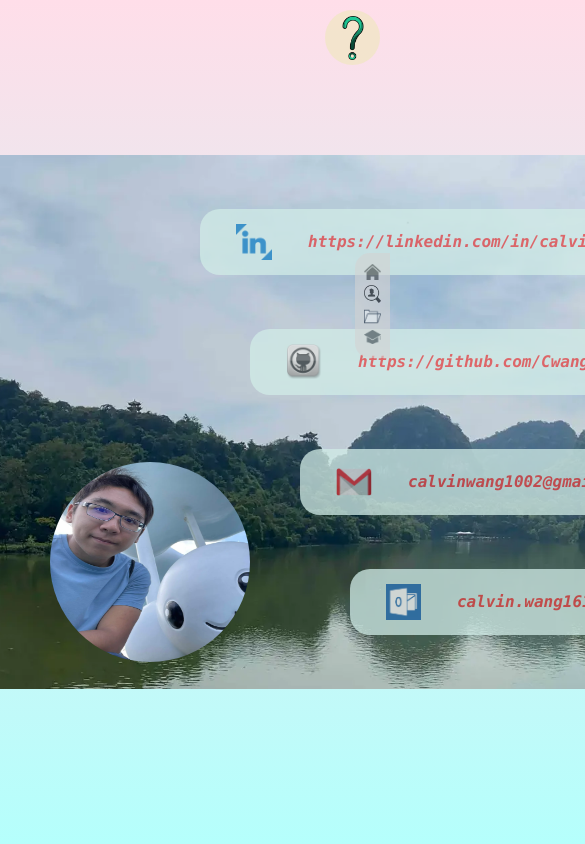
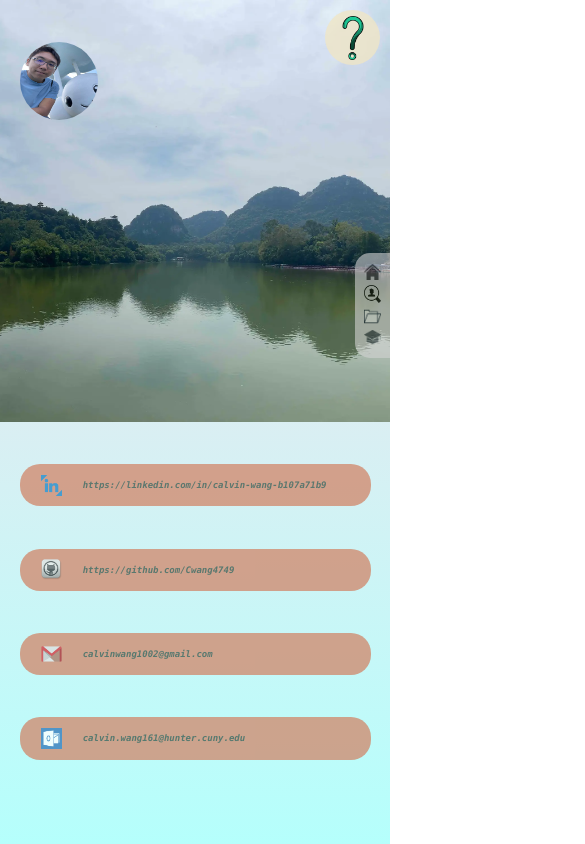
Before and after one commit to Cwang4749/webport, a React (Create React App) app: page /Contact in a window 390 px wide. Shown: the top 844 px of the page, 585 px wide, since content can reach past the window. Built offline with nearby package versions, Linux system fonts and the light colour scheme.

Commit message:
Used media queries to add better responsiveness to Contact page with mobile screens in mind

```diff
--- a/src/components/styles/Contact.css
+++ b/src/components/styles/Contact.css
@@ -4,8 +4,6 @@
     left: 0;
     top: 0;
     width: 100vw;
-    min-width: 1000px;
-    min-height: 500px;
     height: 100vh;
 
     display: flex;
@@ -15,13 +13,12 @@
     background-image: linear-gradient(to bottom, #FFDEE9, #B5FFFC);
 }
 
-/* Basica styling of the business card, responsive width + height to a degree*/
+/* Basic styling of the business card, responsive width + height to a degree*/
 .card {
     display: block;
     position: absolute;
     background-color: rgba(255, 255, 255, 0);
     width: 90vw;
-    min-width: 1000px;
     aspect-ratio: 15/8;
     overflow: hidden;
 }
@@ -53,7 +50,6 @@
     font-family: "Monaco", "Arial";
     font-style: italic;
     font-weight: 600;
-    font-size: clamp(1rem, calc(0.8vw + 1vh), 2.5rem);
     text-wrap: nowrap;
     text-overflow: ellipsis;
     overflow: hidden;
@@ -119,3 +115,65 @@ a {
 #cardprofile:hover {
     box-shadow: 0 0 30px 5px rgba(66, 197, 156, 0.3);
 }
+
+@media (min-aspect-ratio: 2 / 1) {
+    .card {
+        width: 80vw;
+    }
+}
+@media (min-aspect-ratio: 235 / 100) {
+    .card {
+        width: 70vw;
+    }
+}
+@media (max-width: 1300px) {
+    .cardlink { font-size: 15px; }
+}
+@media (max-width: 1000px) {
+    .cardlink { font-size: 13px; }
+}
+@media (max-width: 850px) {
+    .cardlink { font-size: 11px; }
+}
+@media (max-width: 750px) {
+    .cardlink { font-size: 9px; }
+}
+@media (max-width: 600px) {
+    .contactpage {
+        align-items: safe start;
+        width: 100vw;
+    }
+    #contactcardbg {
+        height: 50%;
+    }
+    .card {
+        width: 100vw;
+        height: 100vh;
+        overflow-y: visible; overflow-x: hidden;
+    }
+    #cardprofile {
+        top: 5%;
+    }
+    .cardlink {
+        width: 90%;
+        height: 5%;
+        background-color: #d18669;
+        color: #334f42;
+    }
+    #linkedinpos {
+        left: 5%;
+        top: 55%;
+    }
+    #githubpos {
+        left: 5%;
+        top: 65%;
+    }
+    #gmailpos {
+        left: 5%;
+        top: 75%;
+    }
+    #outlookpos {
+        left: 5%;
+        top: 85%;
+    }
+}
```
